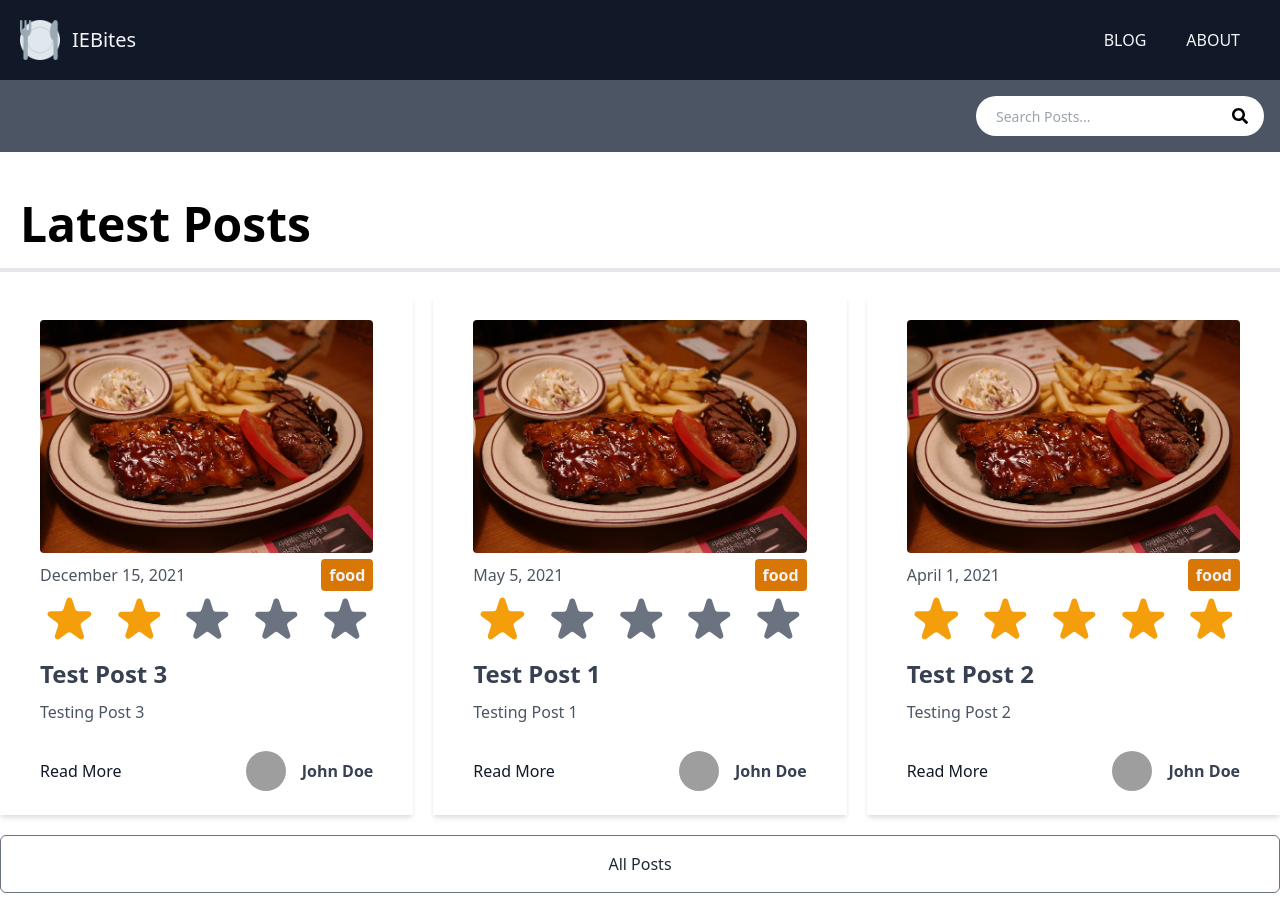
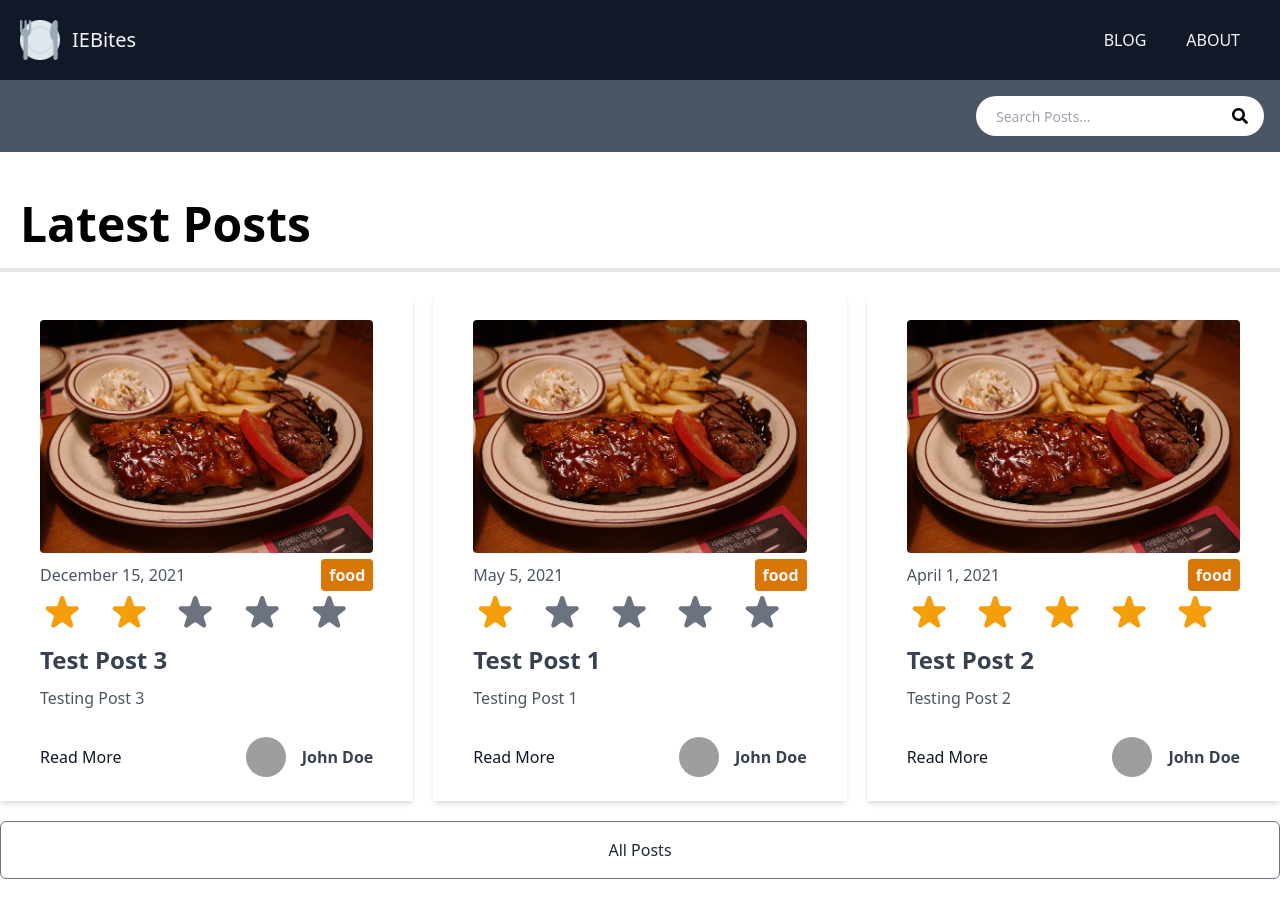
Before and after one commit to RdotSilva/React-NextJS-IEBites, a Next.js app: page / in a window 1280 px wide. Built offline with nearby package versions, Linux system fonts and the light colour scheme; grey boxes are pictures that could not be loaded.

Commit message:
Update styling for rating stars

```diff
--- a/components/Rating.js
+++ b/components/Rating.js
@@ -3,11 +3,11 @@
  */
 export default function Rating({ rating }) {
   return (
-    <div className="flex space-x-3">
+    <div className="flex">
       <svg
         className={rating >= 1 ? `text-yellow-500` : `text-gray-500`}
         xmlns="http://www.w3.org/2000/svg"
-        viewBox="0 0 20 20"
+        viewBox="0 0 30 20"
         fill="currentColor"
       >
         <path d="M9.049 2.927c.3-.921 1.603-.921 1.902 0l1.07 3.292a1 1 0 00.95.69h3.462c.969 0 1.371 1.24.588 1.81l-2.8 2.034a1 1 0 00-.364 1.118l1.07 3.292c.3.921-.755 1.688-1.54 1.118l-2.8-2.034a1 1 0 00-1.175 0l-2.8 2.034c-.784.57-1.838-.197-1.539-1.118l1.07-3.292a1 1 0 00-.364-1.118L2.98 8.72c-.783-.57-.38-1.81.588-1.81h3.461a1 1 0 00.951-.69l1.07-3.292z" />
@@ -15,7 +15,7 @@ export default function Rating({ rating }) {
       <svg
         className={rating >= 2 ? `text-yellow-500` : `text-gray-500`}
         xmlns="http://www.w3.org/2000/svg"
-        viewBox="0 0 20 20"
+        viewBox="0 0 30 20"
         fill="currentColor"
       >
         <path d="M9.049 2.927c.3-.921 1.603-.921 1.902 0l1.07 3.292a1 1 0 00.95.69h3.462c.969 0 1.371 1.24.588 1.81l-2.8 2.034a1 1 0 00-.364 1.118l1.07 3.292c.3.921-.755 1.688-1.54 1.118l-2.8-2.034a1 1 0 00-1.175 0l-2.8 2.034c-.784.57-1.838-.197-1.539-1.118l1.07-3.292a1 1 0 00-.364-1.118L2.98 8.72c-.783-.57-.38-1.81.588-1.81h3.461a1 1 0 00.951-.69l1.07-3.292z" />
@@ -23,7 +23,7 @@ export default function Rating({ rating }) {
       <svg
         className={rating >= 3 ? `text-yellow-500` : `text-gray-500`}
         xmlns="http://www.w3.org/2000/svg"
-        viewBox="0 0 20 20"
+        viewBox="0 0 30 20"
         fill="currentColor"
       >
         <path d="M9.049 2.927c.3-.921 1.603-.921 1.902 0l1.07 3.292a1 1 0 00.95.69h3.462c.969 0 1.371 1.24.588 1.81l-2.8 2.034a1 1 0 00-.364 1.118l1.07 3.292c.3.921-.755 1.688-1.54 1.118l-2.8-2.034a1 1 0 00-1.175 0l-2.8 2.034c-.784.57-1.838-.197-1.539-1.118l1.07-3.292a1 1 0 00-.364-1.118L2.98 8.72c-.783-.57-.38-1.81.588-1.81h3.461a1 1 0 00.951-.69l1.07-3.292z" />
@@ -31,7 +31,7 @@ export default function Rating({ rating }) {
       <svg
         className={rating >= 4 ? `text-yellow-500` : `text-gray-500`}
         xmlns="http://www.w3.org/2000/svg"
-        viewBox="0 0 20 20"
+        viewBox="0 0 30 20"
         fill="currentColor"
       >
         <path d="M9.049 2.927c.3-.921 1.603-.921 1.902 0l1.07 3.292a1 1 0 00.95.69h3.462c.969 0 1.371 1.24.588 1.81l-2.8 2.034a1 1 0 00-.364 1.118l1.07 3.292c.3.921-.755 1.688-1.54 1.118l-2.8-2.034a1 1 0 00-1.175 0l-2.8 2.034c-.784.57-1.838-.197-1.539-1.118l1.07-3.292a1 1 0 00-.364-1.118L2.98 8.72c-.783-.57-.38-1.81.588-1.81h3.461a1 1 0 00.951-.69l1.07-3.292z" />
@@ -39,7 +39,7 @@ export default function Rating({ rating }) {
       <svg
         className={rating === 5 ? `text-yellow-500` : `text-gray-500`}
         xmlns="http://www.w3.org/2000/svg"
-        viewBox="0 0 20 20"
+        viewBox="0 0 30 20"
         fill="currentColor"
       >
         <path d="M9.049 2.927c.3-.921 1.603-.921 1.902 0l1.07 3.292a1 1 0 00.95.69h3.462c.969 0 1.371 1.24.588 1.81l-2.8 2.034a1 1 0 00-.364 1.118l1.07 3.292c.3.921-.755 1.688-1.54 1.118l-2.8-2.034a1 1 0 00-1.175 0l-2.8 2.034c-.784.57-1.838-.197-1.539-1.118l1.07-3.292a1 1 0 00-.364-1.118L2.98 8.72c-.783-.57-.38-1.81.588-1.81h3.461a1 1 0 00.951-.69l1.07-3.292z" />
```
